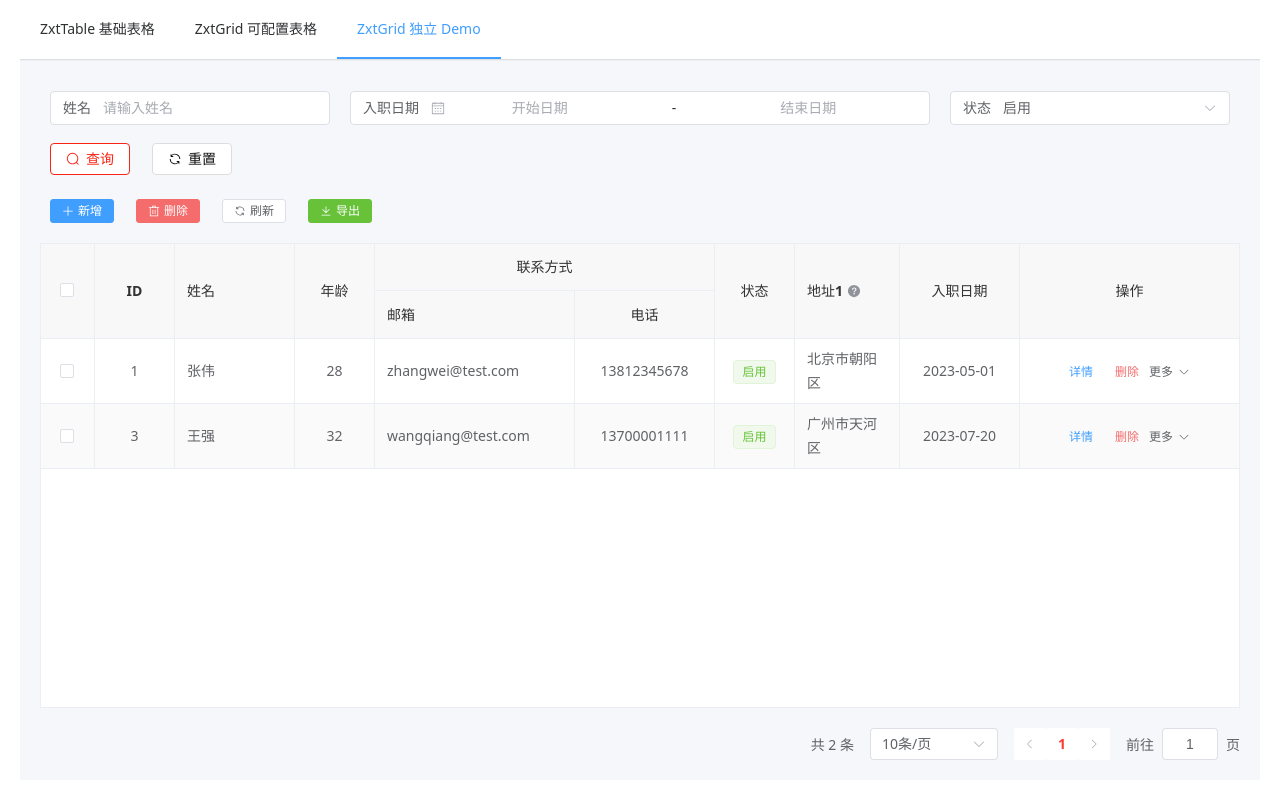
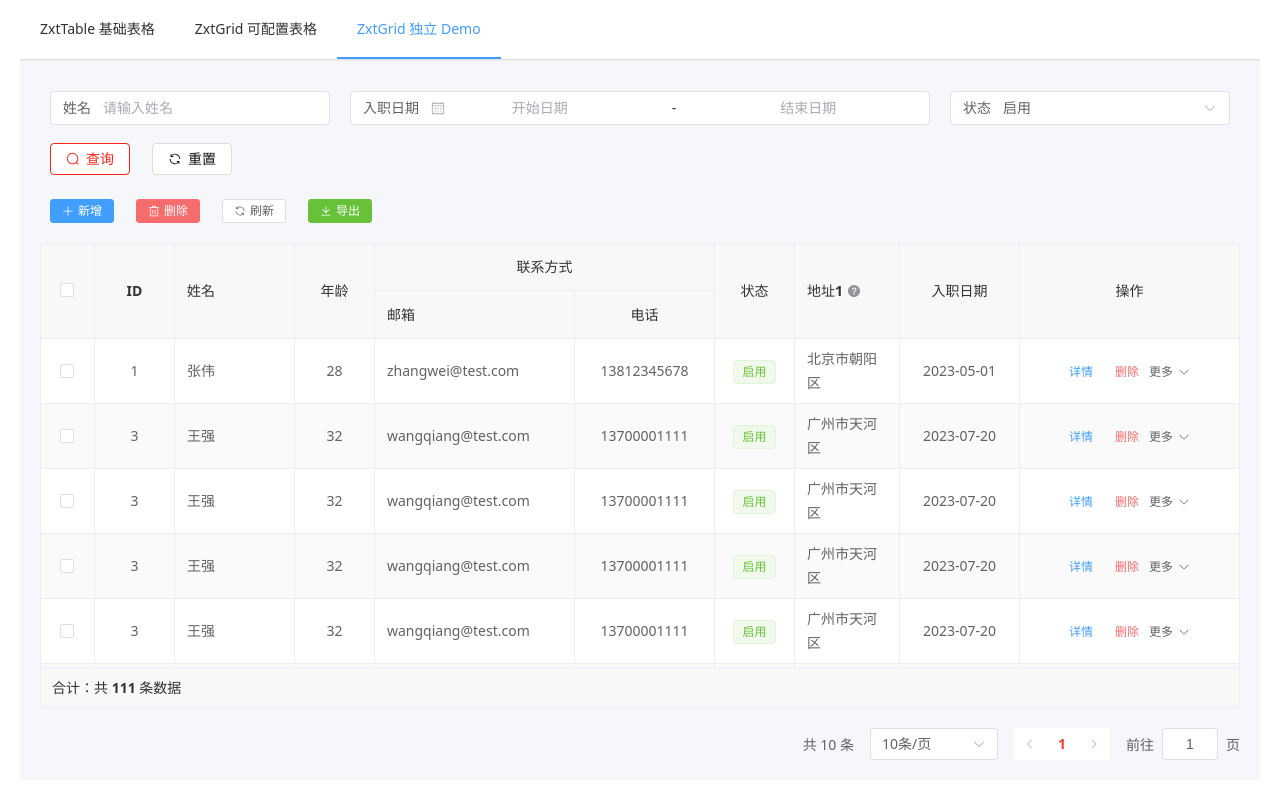
Before and after one commit to run-away-code/zxt-table, a Vue app: page /zxt-grid-demo in a window 1280 px wide. Built offline with nearby package versions, Linux system fonts and the light colour scheme.

Commit message:
version0.5.8

```diff
--- a/package.json
+++ b/package.json
@@ -1,7 +1,7 @@
 {
   "name": "zxt-table",
   "private": false,
-  "version": "0.5.7",
+  "version": "0.5.8",
   "type": "module",
   "description": "一个基于 Vue 3 和 Element Plus 的高级表格、表单组件库",
   "keywords": [
--- a/src/components/ZxtTable/ZxtTable.vue
+++ b/src/components/ZxtTable/ZxtTable.vue
@@ -457,4 +457,24 @@ export default defineComponent({
   outline: none;
   box-shadow: none;
 }
+
+/* append 插槽吸底 */
+:deep(.el-table__append-wrapper) {
+  position: relative;
+  position: sticky;
+  bottom: 0;
+  z-index: 2;
+  background-color: var(--el-bg-color);
+}
+
+/* 吸底后补一条分隔线，避免覆盖表格原边框视觉 */
+:deep(.el-table__append-wrapper::before) {
+  content: "";
+  position: absolute;
+  left: 0;
+  right: 0;
+  top: 0;
+  border-top: 1px solid var(--el-table-border-color);
+  pointer-events: none;
+}
 </style>
--- a/src/examples/ZxtGridDemo.vue
+++ b/src/examples/ZxtGridDemo.vue
@@ -13,7 +13,12 @@
             {{ row.status === 1 ? "启用" : "禁用" }}
           </el-tag>
         </template>
-
+        <!-- 底部合计插槽 -->
+        <template #append>
+          <div class="append-sticky">
+            合计：共 111 条数据
+          </div>
+        </template>
         <!-- 地址列表头带提示 icon -->
         <template #addressHeader="{ column }">
           <span class="address-header">
@@ -45,6 +50,18 @@ const gridData = [
   { id: 1, name: "张伟", age: 28, email: "zhangwei@test.com", phone: "13812345678", status: 1, address: "北京市朝阳区", joinDate: "2023-05-01" },
   { id: 2, name: "李娜", age: 26, email: "lina@test.com", phone: "13987654321", status: 0, address: "上海市浦东新区", joinDate: "2023-06-15" },
   { id: 3, name: "王强", age: 32, email: "wangqiang@test.com", phone: "13700001111", status: 1, address: "广州市天河区", joinDate: "2023-07-20" },
+  { id: 3, name: "王强", age: 32, email: "wangqiang@test.com", phone: "13700001111", status: 1, address: "广州市天河区", joinDate: "2023-07-20" },
+
+  { id: 3, name: "王强", age: 32, email: "wangqiang@test.com", phone: "13700001111", status: 1, address: "广州市天河区", joinDate: "2023-07-20" },
+
+    { id: 3, name: "王强", age: 32, email: "wangqiang@test.com", phone: "13700001111", status: 1, address: "广州市天河区", joinDate: "2023-07-20" },
+    { id: 3, name: "王强", age: 32, email: "wangqiang@test.com", phone: "13700001111", status: 1, address: "广州市天河区", joinDate: "2023-07-20" },
+    { id: 3, name: "王强", age: 32, email: "wangqiang@test.com", phone: "13700001111", status: 1, address: "广州市天河区", joinDate: "2023-07-20" },
+    { id: 3, name: "王强", age: 32, email: "wangqiang@test.com", phone: "13700001111", status: 1, address: "广州市天河区", joinDate: "2023-07-20" },
+    { id: 4, name: "王强", age: 32, email: "wangqiang@test.com", phone: "13700001111", status: 1, address: "广州市天河区", joinDate: "2023-07-20" },
+    { id: 5, name: "王强", age: 32, email: "wangqiang@test.com", phone: "13700001111", status: 1, address: "广州市天河区", joinDate: "2023-07-20" },
+
+
 ];
 
 function mockListApi(payload) {
@@ -193,4 +210,12 @@ const { gridRef, gridOptions, handleToolbarClick, handleActionClick } = useZxtGr
 .address-header__icon:hover {
   color: #409EFF;
 }
+
+.append-sticky {
+  padding: 10px 12px;
+  font-size: 14px;
+  font-weight: 600;
+  color: #333;
+  background-color: #f8f8f9;
+}
 </style>
```
